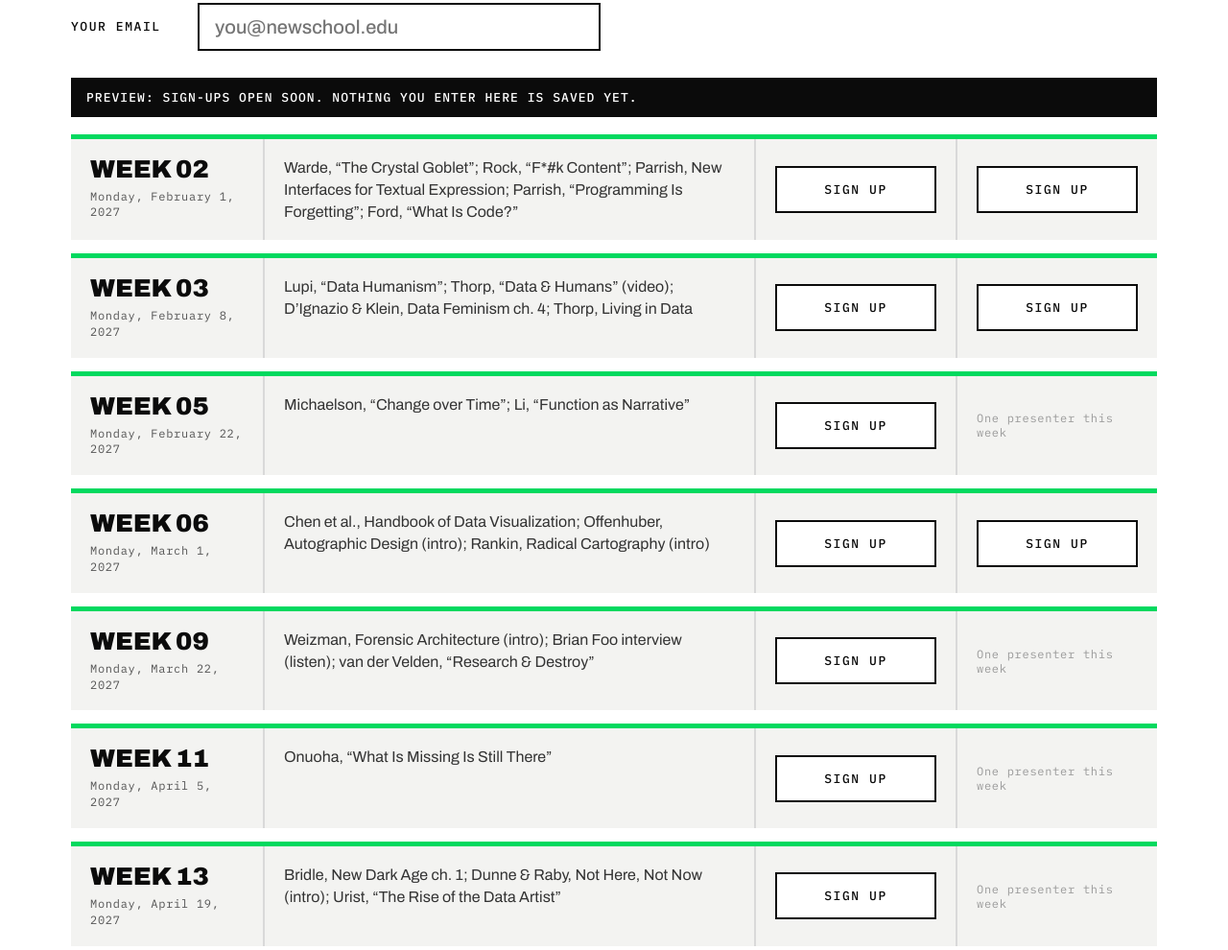
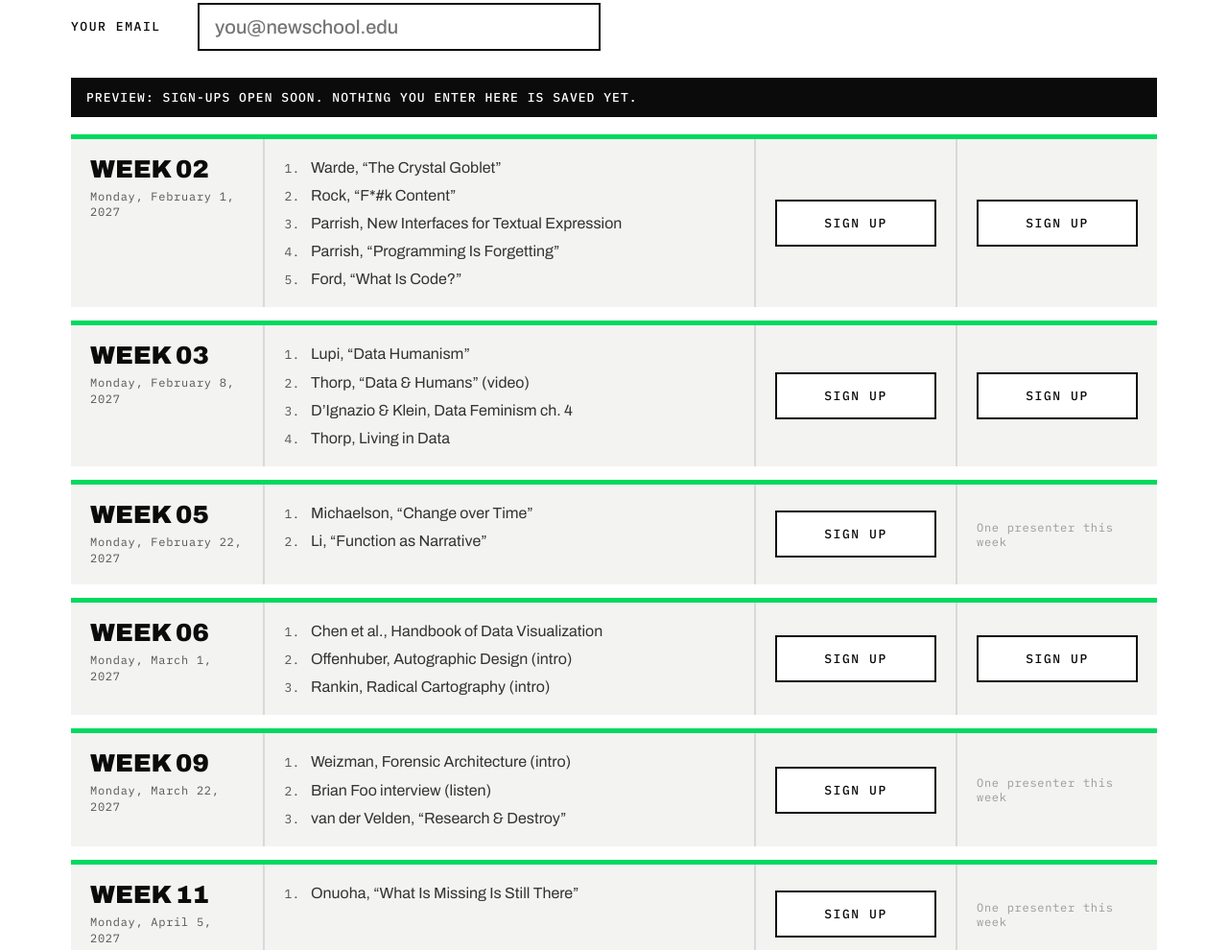
Before and after one commit to reginaflores/Data_As_Material, a plain HTML site: page signup/index.html in a window 1280 px wide. Shown: the part 667-1657 px from the top of the page at 96% size. Drawn offline with Linux system fonts and the light colour scheme.

Commit message:
Sign-up page: show each week's readings as a numbered list
Co-Authored-By: Claude Opus 5.5 <noreply@anthropic.com>

```diff
--- a/signup/index.html
+++ b/signup/index.html
@@ -35,6 +35,10 @@ h1 .g{color:var(--green)}
 .when .wk{font-weight:900;text-transform:uppercase;font-size:26px;line-height:1}
 .when .dt{font-family:var(--mono);font-size:12px;letter-spacing:.06em;color:var(--mute);margin-top:8px;line-height:1.4}
 .reads{font-size:16px;line-height:1.45;color:var(--soft);border-left:2px solid var(--line)}
+.reads ol{margin:0;padding-left:24px}
+.reads li{padding-left:4px;margin-bottom:6px}
+.reads li:last-child{margin-bottom:0}
+.reads li::marker{font-family:var(--mono);font-size:13px;color:var(--mute)}
 .slot{border-left:2px solid var(--line);display:flex;align-items:center}
 .slot button{width:100%;font:500 13px var(--mono);letter-spacing:.12em;text-transform:uppercase;padding:14px 12px;background:var(--paper);color:var(--ink);border:2px solid var(--ink);cursor:pointer}
 .slot button:hover{background:var(--green)}
@@ -119,7 +123,9 @@ footer a{color:inherit;text-decoration-color:var(--green);text-decoration-thickn
     weeks.forEach(function(w){
       var row=el('div','week');
       var when=el('div','when');when.appendChild(el('div','wk',w.week));when.appendChild(el('div','dt',w.date));row.appendChild(when);
-      row.appendChild(el('div','reads',w.readings));
+      var reads=el('div','reads'),ol=el('ol');
+      w.readings.split(/;\s*/).forEach(function(r){if(r.trim())ol.appendChild(el('li',null,r.trim()))});
+      reads.appendChild(ol);row.appendChild(reads);
       w.slots.forEach(function(s,i){
         var cell=el('div','slot');
         if(s.closed){cell.appendChild(el('span','closed','One presenter this week'))}
```
